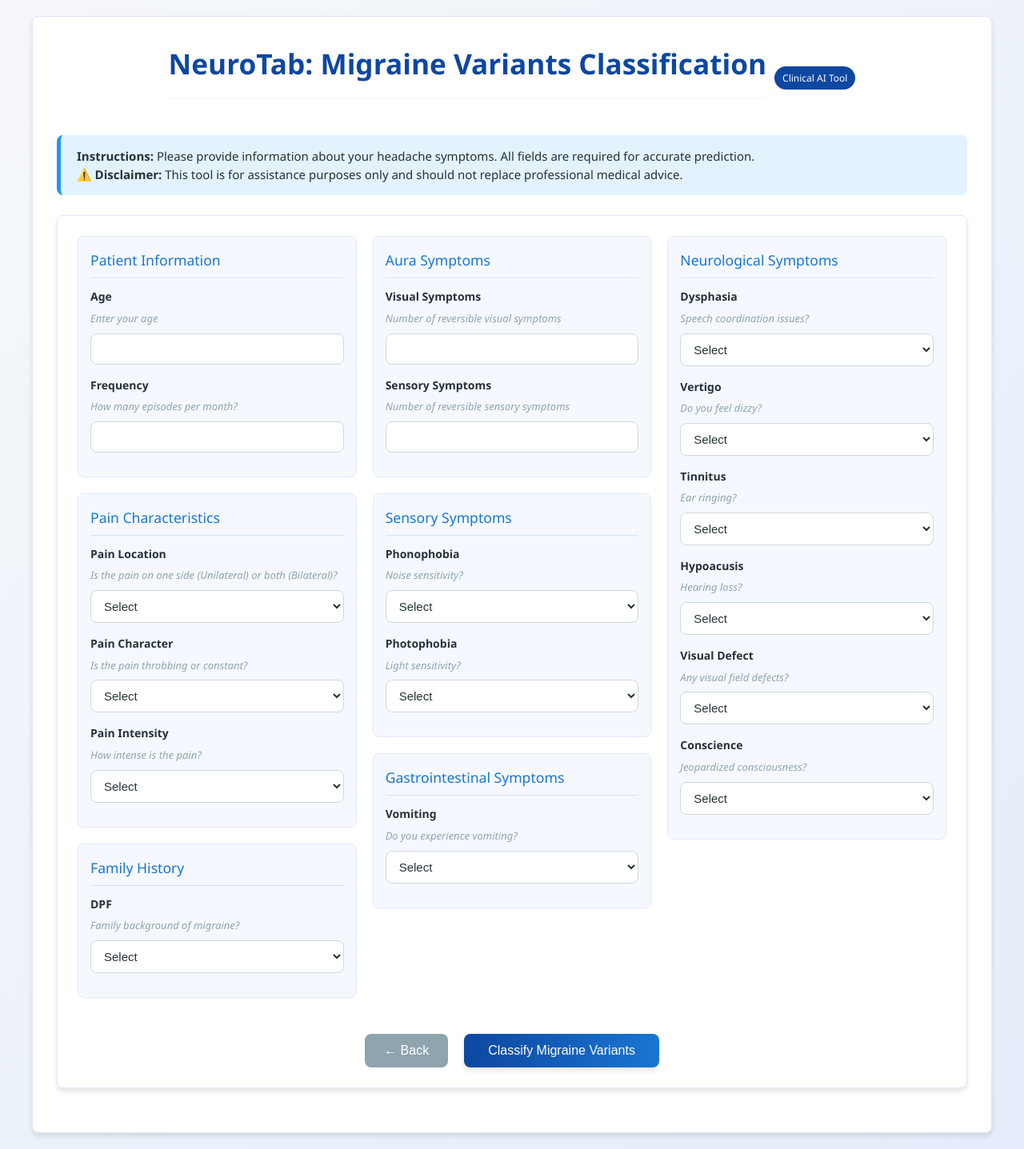
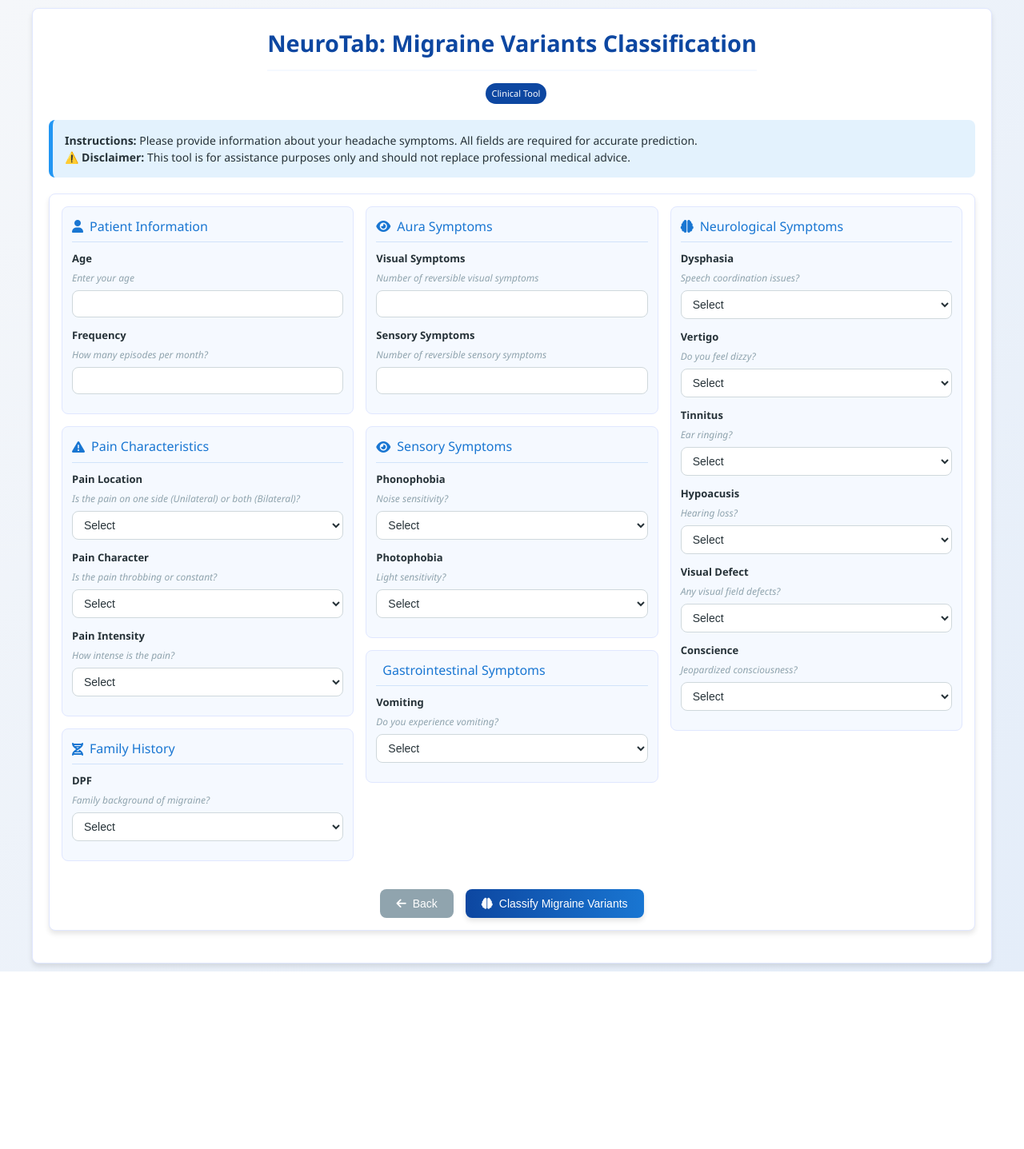
Before and after one commit to Swarup113/NeuroTab, a Flask app: page /migraine in a window 1280 px wide. Shown: the whole page at 80% size. After the commit the page ends 1215 px from the top, so only its background shows below. Run offline with Flask 3, Linux system fonts and the light colour scheme.

Commit message:
Final UI

```diff
--- a/static/css/style.css
+++ b/static/css/style.css
@@ -27,7 +27,7 @@
     line-height: 1.6;
     color: var(--dark-color);
     background-color: #f0f4f8;
-    padding: 20px;
+    padding: 10px;
     background-image: linear-gradient(135deg, #f5f7fa 0%, #e4edf9 100%);
 }
 
@@ -35,7 +35,7 @@
     max-width: 1200px;
     margin: 0 auto;
     background: white;
-    padding: 30px;
+    padding: 20px;
     border-radius: var(--border-radius);
     box-shadow: var(--box-shadow);
     border: 1px solid #e0e7ff;
@@ -43,59 +43,59 @@
 
 .header {
     display: flex;
-    justify-content: center;
+    flex-direction: column;
     align-items: center;
-    margin-bottom: 25px;
+    margin-bottom: 20px;
     position: relative;
 }
 
 h1 {
     color: var(--primary-color);
     text-align: center;
-    margin-bottom: 20px;
-    font-size: 2.2rem;
+    margin-bottom: 15px;
+    font-size: 1.8rem;
     font-weight: 600;
-    padding-bottom: 15px;
+    padding-bottom: 10px;
     border-bottom: 2px solid var(--light-color);
 }
 
 h2 {
     color: var(--secondary-color);
     margin-bottom: 15px;
-    font-size: 1.8rem;
+    font-size: 1.5rem;
     font-weight: 500;
 }
 
 h3 {
     color: var(--dark-color);
     margin-bottom: 10px;
-    font-size: 1.3rem;
+    font-size: 1.1rem;
     font-weight: 500;
 }
 
 .instructions {
     background-color: #e3f2fd;
-    padding: 15px 20px;
+    padding: 15px;
     border-left: 5px solid var(--accent-color);
-    margin-bottom: 25px;
+    margin-bottom: 20px;
     border-radius: var(--border-radius);
-    font-size: 15px;
+    font-size: 14px;
     line-height: 1.5;
 }
 
 .form-container {
     background: white;
-    padding: 25px;
+    padding: 15px;
     border-radius: var(--border-radius);
     box-shadow: var(--box-shadow);
     border: 1px solid #e0e7ff;
-    margin-bottom: 25px;
+    margin-bottom: 20px;
 }
 
 .form-grid, .grid {
     display: grid;
     grid-template-columns: repeat(3, 1fr);
-    gap: 20px;
+    gap: 15px;
 }
 
 @media (max-width: 1024px) {
@@ -108,11 +108,27 @@
     .form-grid, .grid {
         grid-template-columns: 1fr;
     }
+
+    h1 {
+        font-size: 1.5rem;
+    }
+
+    h2 {
+        font-size: 1.3rem;
+    }
+
+    h3 {
+        font-size: 1rem;
+    }
+
+    .container, .wrapper {
+        padding: 15px;
+    }
 }
 
 .feature-group {
-    margin-bottom: 20px;
-    padding: 15px;
+    margin-bottom: 15px;
+    padding: 12px;
     border: 1px solid #e0e7ff;
     border-radius: var(--border-radius);
     background-color: var(--light-color);
@@ -126,38 +142,45 @@
 
 .feature-group h3 {
     margin-top: 0;
-    margin-bottom: 12px;
-    padding-bottom: 8px;
+    margin-bottom: 10px;
+    padding-bottom: 6px;
     border-bottom: 1px solid #d1e3fa;
-    font-size: 1.1rem;
+    font-size: 1rem;
+    color: var(--secondary-color);
+    display: flex;
+    align-items: center;
+}
+
+.feature-group h3 i {
+    margin-right: 8px;
     color: var(--secondary-color);
 }
 
 .form-group {
-    margin-bottom: 15px;
+    margin-bottom: 12px;
 }
 
 label {
     display: block;
     font-weight: 600;
-    margin-bottom: 5px;
+    margin-bottom: 4px;
     color: var(--dark-color);
-    font-size: 14px;
+    font-size: 13px;
 }
 
 .input-description {
-    font-size: 13px;
+    font-size: 12px;
     color: var(--gray-medium);
-    margin-bottom: 8px;
+    margin-bottom: 6px;
     font-style: italic;
 }
 
 select, input[type="number"] {
     width: 100%;
-    padding: 10px 12px;
+    padding: 8px 10px;
     border: 1px solid #cfd8dc;
     border-radius: var(--border-radius);
-    font-size: 15px;
+    font-size: 14px;
     color: var(--dark-color);
     background-color: white;
     transition: var(--transition);
@@ -175,10 +198,10 @@
 
 .button-container {
     grid-column: span 3;
-    margin-top: 25px;
+    margin-top: 20px;
     display: flex;
     justify-content: center;
-    gap: 20px;
+    gap: 15px;
     align-items: center;
 }
 
@@ -192,20 +215,28 @@
     .button-container {
         grid-column: span 1;
         flex-direction: column;
-        gap: 15px;
+        gap: 10px;
     }
 }
 
-.back-button {
-    padding: 12px 24px;
-    background: var(--gray-medium);
-    color: white;
+.back-button, .gradient-button, .action-button {
+    display: flex;
+    align-items: center;
+    justify-content: center;
+    gap: 8px;
+    padding: 10px 20px;
     border: none;
     border-radius: var(--border-radius);
     cursor: pointer;
-    font-size: 16px;
+    font-size: 14px;
     font-weight: 500;
     transition: var(--transition);
+    text-decoration: none;
+}
+
+.back-button {
+    background: var(--gray-medium);
+    color: white;
 }
 
 .back-button:hover {
@@ -214,15 +245,8 @@
 }
 
 .gradient-button {
-    padding: 12px 30px;
     background: linear-gradient(to right, var(--primary-color), var(--secondary-color));
     color: white;
-    border: none;
-    border-radius: var(--border-radius);
-    cursor: pointer;
-    font-size: 16px;
-    font-weight: 500;
-    transition: var(--transition);
     box-shadow: 0 4px 6px rgba(0, 0, 0, 0.1);
 }
 
@@ -452,12 +501,72 @@
 /* Clinical badge */
 .clinical-badge {
     display: inline-block;
-    padding: 5px 10px;
+    padding: 4px 8px;
     background-color: var(--primary-color);
     color: white;
-    font-size: 12px;
+    font-size: 11px;
     border-radius: 20px;
     margin-left: 10px;
     font-weight: 500;
     vertical-align: middle;
 }
+
+/* Mobile specific adjustments */
+@media (max-width: 480px) {
+    .container, .wrapper {
+        padding: 10px;
+    }
+
+    h1 {
+        font-size: 1.3rem;
+    }
+
+    h2 {
+        font-size: 1.1rem;
+    }
+
+    h3 {
+        font-size: 0.9rem;
+    }
+
+    .feature-group {
+        padding: 8px;
+        margin-bottom: 10px;
+    }
+
+    .form-group {
+        margin-bottom: 8px;
+    }
+
+    label {
+        font-size: 12px;
+    }
+
+    .input-description {
+        font-size: 11px;
+    }
+
+    select, input[type="number"] {
+        padding: 6px 8px;
+        font-size: 13px;
+    }
+
+    .back-button, .gradient-button, .action-button {
+        padding: 8px 15px;
+        font-size: 13px;
+    }
+
+    .btn {
+        min-width: 180px;
+        padding: 10px 15px;
+        font-size: 0.85rem;
+    }
+
+    .icon {
+        font-size: 2rem;
+    }
+
+    .description {
+        font-size: 0.9rem;
+    }
+}
--- a/templates/migraine.html
+++ b/templates/migraine.html
@@ -6,12 +6,13 @@
     <title>NeuroTab - Migraine Variants Classification</title>
     <link rel="stylesheet" href="{{ url_for('static', filename='css/style.css') }}">
     <link rel="icon" href="{{ url_for('static', filename='favicon.ico') }}" type="image/x-icon">
+    <link rel="stylesheet" href="https://cdnjs.cloudflare.com/ajax/libs/font-awesome/6.4.0/css/all.min.css">
 </head>
 <body>
     <div class="wrapper">
         <div class="header">
             <h1>NeuroTab: Migraine Variants Classification</h1>
-            <span class="clinical-badge">Clinical AI Tool</span>
+            <span class="clinical-badge">Clinical Tool</span>
         </div>
 
         <div class="instructions">
@@ -26,7 +27,7 @@
                     <div>
                         <!-- Patient Information Group -->
                         <div class="feature-group">
-                            <h3>Patient Information</h3>
+                            <h3><i class="fas fa-user"></i> Patient Information</h3>
                             <div class="form-group">
                                 <label for="age">Age</label>
                                 <div class="input-description">Enter your age</div>
@@ -41,7 +42,7 @@
 
                         <!-- Pain Characteristics Group -->
                         <div class="feature-group">
-                            <h3>Pain Characteristics</h3>
+                            <h3><i class="fas fa-exclamation-triangle"></i> Pain Characteristics</h3>
                             <div class="form-group">
                                 <label for="location">Pain Location</label>
                                 <div class="input-description">Is the pain on one side (Unilateral) or both (Bilateral)?</div>
@@ -76,7 +77,7 @@
 
                         <!-- Family History Group -->
                         <div class="feature-group">
-                            <h3>Family History</h3>
+                            <h3><i class="fas fa-dna"></i> Family History</h3>
                             <div class="form-group">
                                 <label for="dpf">DPF</label>
                                 <div class="input-description">Family background of migraine?</div>
@@ -94,7 +95,7 @@
                     <div>
                         <!-- Aura Symptoms Group -->
                         <div class="feature-group">
-                            <h3>Aura Symptoms</h3>
+                            <h3><i class="fas fa-eye"></i> Aura Symptoms</h3>
                             <div class="form-group">
                                 <label for="visual">Visual Symptoms</label>
                                 <div class="input-description">Number of reversible visual symptoms</div>
@@ -109,7 +110,7 @@
 
                         <!-- Sensory Symptoms Group -->
                         <div class="feature-group">
-                            <h3>Sensory Symptoms</h3>
+                            <h3><i class="fas fa-eye"></i> Sensory Symptoms</h3>
                             <div class="form-group">
                                 <label for="phonophobia">Phonophobia</label>
                                 <div class="input-description">Noise sensitivity?</div>
@@ -134,7 +135,7 @@
 
                         <!-- Gastrointestinal Symptoms Group -->
                         <div class="feature-group">
-                            <h3>Gastrointestinal Symptoms</h3>
+                            <h3><i class="fas fa-stomach"></i> Gastrointestinal Symptoms</h3>
                             <div class="form-group">
                                 <label for="vomit">Vomiting</label>
                                 <div class="input-description">Do you experience vomiting?</div>
@@ -152,7 +153,7 @@
                     <div>
                         <!-- Neurological Symptoms Group -->
                         <div class="feature-group">
-                            <h3>Neurological Symptoms</h3>
+                            <h3><i class="fas fa-brain"></i> Neurological Symptoms</h3>
                             <div class="form-group">
                                 <label for="dysphasia">Dysphasia</label>
                                 <div class="input-description">Speech coordination issues?</div>
@@ -218,8 +219,12 @@
                 </div>
 
                 <div class="button-container">
-                    <button type="button" class="back-button" id="backButton">← Back</button>
-                    <button type="submit" class="gradient-button">Classify Migraine Variants</button>
+                    <button type="button" class="back-button" id="backButton">
+                        <i class="fas fa-arrow-left"></i> Back
+                    </button>
+                    <button type="submit" class="gradient-button">
+                        <i class="fas fa-brain"></i> Classify Migraine Variants
+                    </button>
                 </div>
                 <div id="errorMessage" class="error-message">
                     Please provide symptom information before submitting.
@@ -228,20 +233,30 @@
         </div>
 
         <div id="result" class="result-container">
-            <h2>NeuroTab Prediction Result</h2>
+            <h2><i class="fas fa-chart-line"></i> NeuroTab Prediction Result</h2>
             <p id="predictionText"></p>
-            <p id="confidenceText"></p>
-            <button id="showPlots" class="gradient-button">Show Interpretability Plots</button>
+            <div class="confidence-container">
+                <div class="confidence-label">Confidence Level:</div>
+                <div class="confidence-bar-container">
+                    <div class="confidence-bar" id="confidenceBar"></div>
+                    <div class="confidence-text" id="confidenceText"></div>
+                </div>
+            </div>
+            <button id="showPlots" class="gradient-button">
+                <i class="fas fa-chart-bar"></i> Show Interpretability Plots
+            </button>
         </div>
 
         <div id="recommendation" class="recommendation-container">
-            <h3>NeuroTab Recommendation</h3>
+            <h3><i class="fas fa-lightbulb"></i> NeuroTab Recommendation</h3>
             <p id="recommendationText"></p>
-            <button id="actionButton" class="action-button">Check Out Now!</button>
+            <button id="actionButton" class="action-button">
+                <i class="fas fa-arrow-right"></i> Check Out Now!
+            </button>
         </div>
 
         <div id="plots" class="plots-container">
-            <h2>NeuroTab Interpretability Plots</h2>
+            <h2><i class="fas fa-chart-pie"></i> NeuroTab Interpretability Plots</h2>
             <div id="plotContainer"></div>
         </div>
     </div>
@@ -263,7 +278,7 @@
 
             // Show loading indicator
             const submitButton = this.querySelector('button[type="submit"]');
-            const originalText = submitButton.textContent;
+            const originalText = submitButton.innerHTML;
             submitButton.innerHTML = '<span class="loading-spinner"></span> Predicting...';
             submitButton.disabled = true;
 
@@ -292,8 +307,22 @@
 
                 document.getElementById('predictionText').innerHTML =
                     'Predicted Migraine Variants: <span class="migraine-type">' + data.prediction + '</span>';
-                document.getElementById('confidenceText').innerHTML =
-                    'Confidence: <span class="confidence-value">' + (data.confidence * 100).toFixed(2) + '%</span>';
+
+                // Update confidence bar
+                const confidencePercentage = (data.confidence * 100).toFixed(2);
+                document.getElementById('confidenceText').innerHTML = confidencePercentage + '%';
+                document.getElementById('confidenceBar').style.width = confidencePercentage + '%';
+
+                // Set color based on confidence level
+                const confidenceBar = document.getElementById('confidenceBar');
+                if (confidencePercentage >= 90) {
+                    confidenceBar.style.backgroundColor = '#4caf50'; // Green
+                } else if (confidencePercentage >= 70) {
+                    confidenceBar.style.backgroundColor = '#ff9800'; // Orange
+                } else {
+                    confidenceBar.style.backgroundColor = '#f44336'; // Red
+                }
+
                 document.getElementById('result').style.display = 'block';
 
                 if (data.recommendation === 'headache') {
@@ -312,7 +341,7 @@
                 alert('Error: ' + error.message);
             } finally {
                 // Reset button
-                submitButton.textContent = originalText;
+                submitButton.innerHTML = originalText;
                 submitButton.disabled = false;
             }
         });
```
Also changed, not shown: other parts of static/css/style.css (+75 -50 lines), templates/headache.html (+49 -20 lines), templates/index.html (+10 -2 lines).
